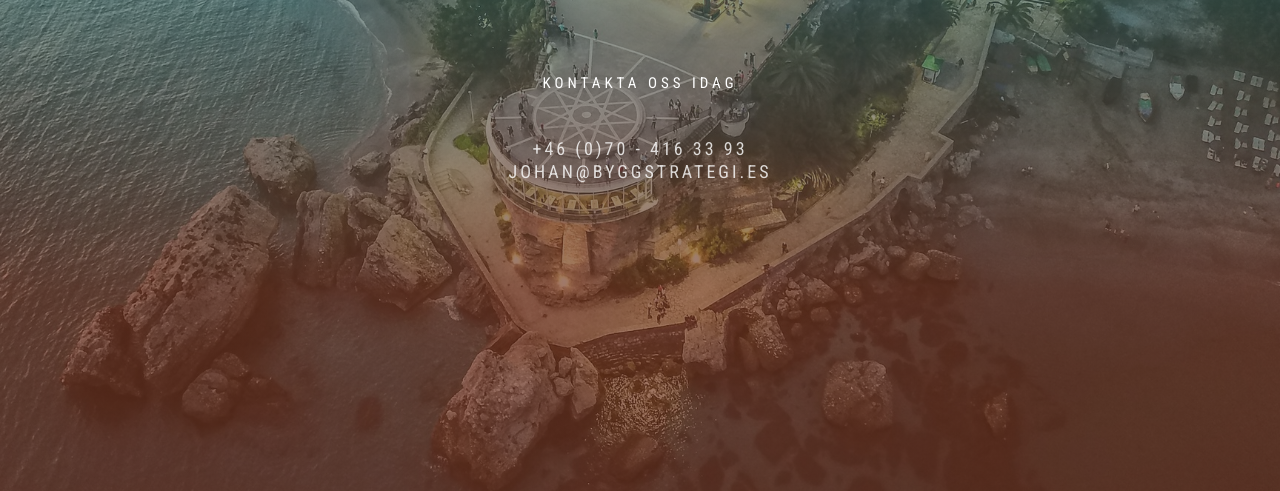
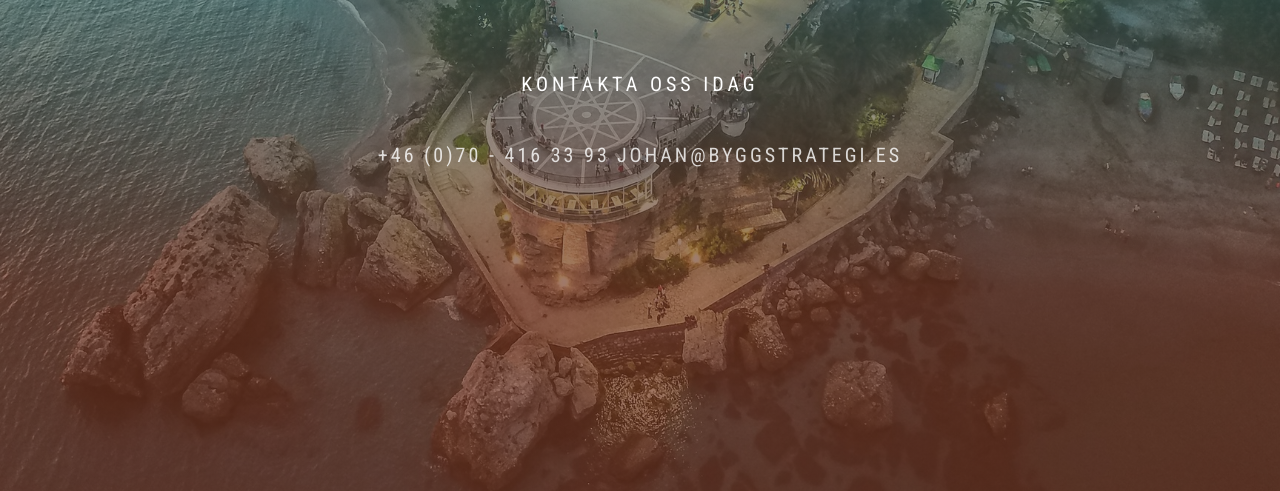
Before and after one commit to self85/byggstrategi_agency, a plain HTML site: page index.html in a window 1280 px wide. Shown: the part 309-800 px from the top of the page. Drawn offline with nearby package versions, Linux system fonts and the light colour scheme; some packages are replaced by stand-ins of ours; a web font is replaced by a local one.

Commit message:
font size and margin

```diff
--- a/index.html
+++ b/index.html
@@ -83,10 +83,10 @@
           <!--<div class="font-alt mb-30 titan-title-size-4">Byggstrategi</div>-->
           <div class="font-alt mb-70 titan-title-size-2" style="font-size: 32px;"><b>Vi gör ditt byggprojekt tryggt och enkelt på solkusten!</b>
           </div>
-          <div class="font-alt mb-40 titan-title-size-1">Kontakta oss idag</div>
+          <div class="font-alt mb-40 titan-title-size-1" style="font-size: 20px;">Kontakta oss idag</div>
           <div class="font-alt mb-40 titan-title-size-2"><!--<span class="rotate"></span>--><a href="tel:+46704163393"
-              style="color: white;">+46 (0)70 - 416 33 93</a><br />
-            <a href="mailto:johan@byggstrategi.se" style="color: white;">johan@byggstrategi.es</a>
+              style="font-size: 20px; color: white; margin-bottom: 20px; display: inline-block;">+46 (0)70 - 416 33 93</a>
+            <a href="mailto:johan@byggstrategi.se" style="color: white; font-size: 20px;">johan@byggstrategi.es</a>
           </div>
         </div>
       </div>
```
